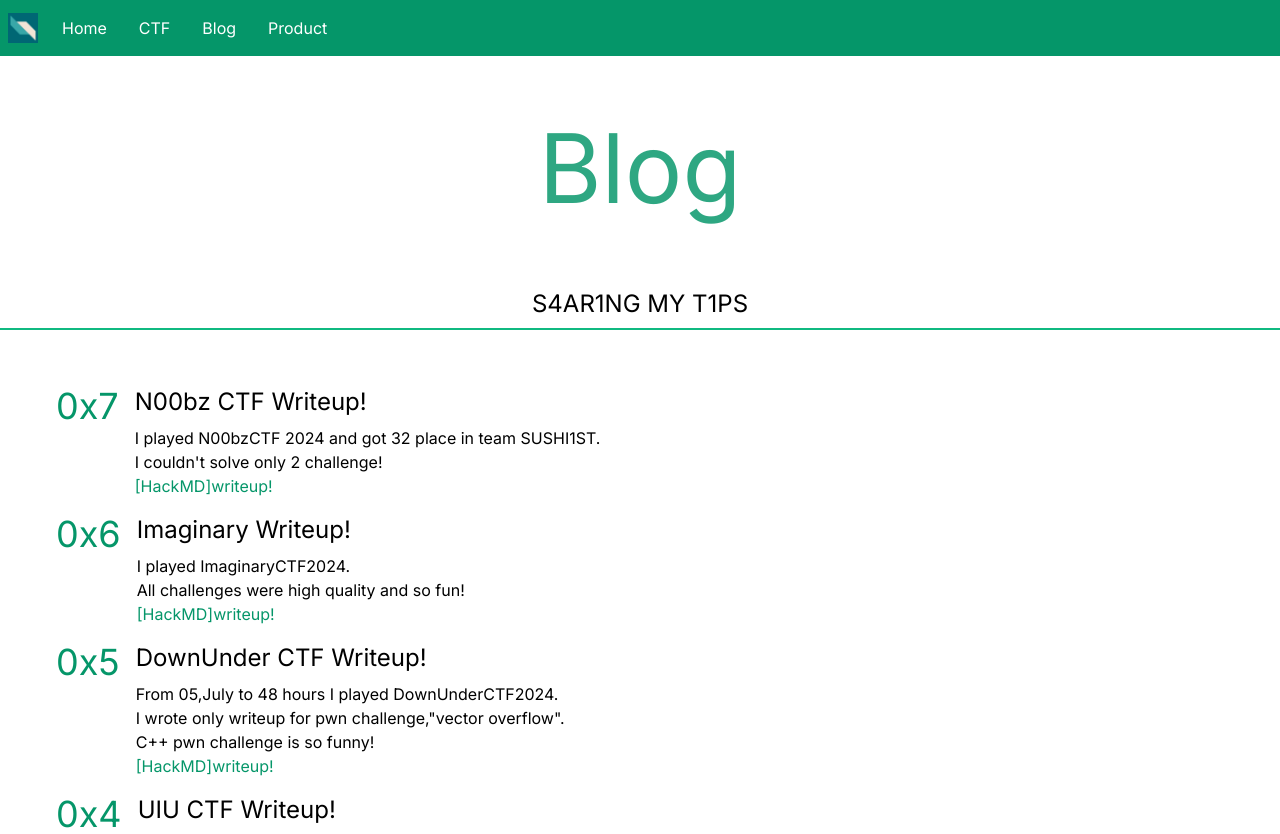
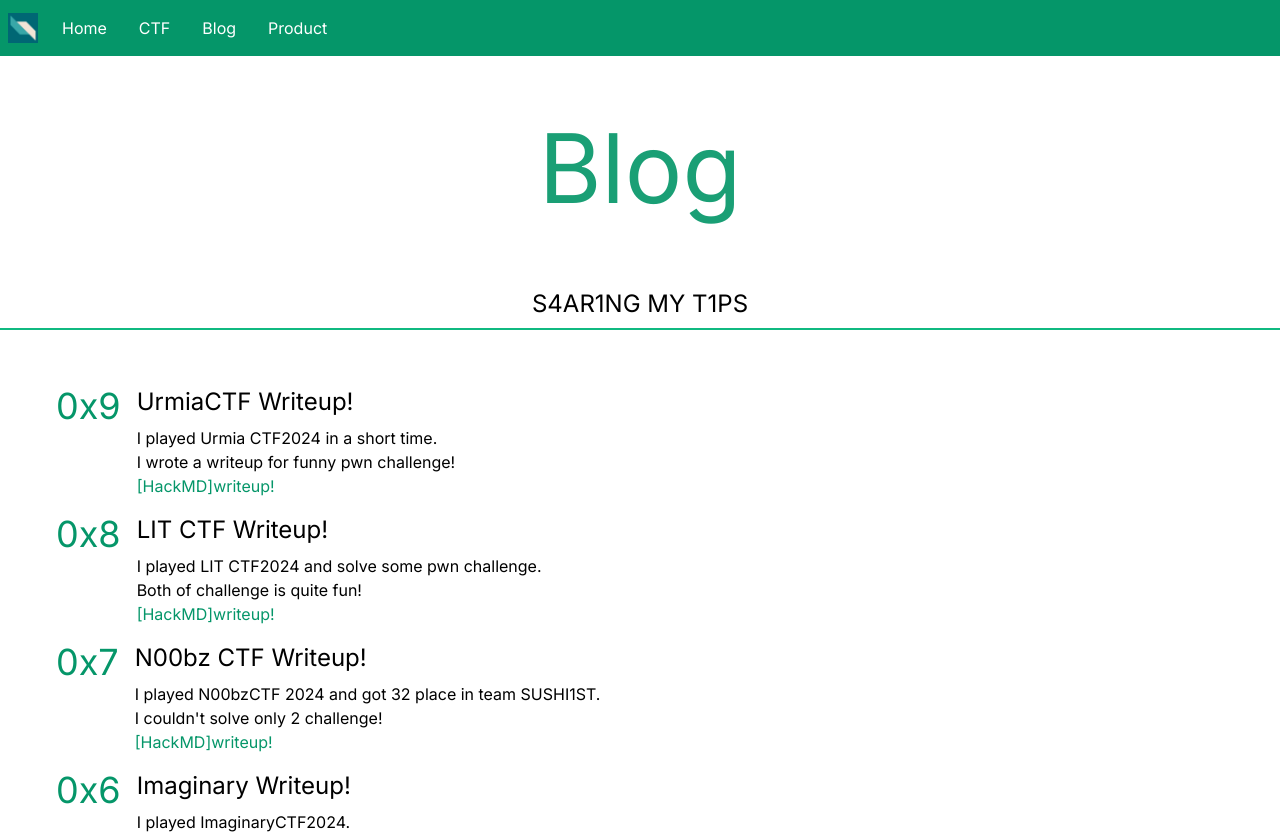
Before and after one commit to Yayoi-cs/my-next, a Next.js app: page /blog in a window 1280 px wide. Shown: the top 834 px of the page. Built offline with nearby package versions, Linux system fonts and the light colour scheme.

Commit message:
add ieraeCTF

```diff
--- a/src/app/blog/page.tsx
+++ b/src/app/blog/page.tsx
@@ -17,6 +17,34 @@ export default function Blog() {
                         </div>
                         <div className={"p-12 flex flex-col border-t-2 border-t-emerald-500"}>
                             <div className={"flex flex-col"}>
+																<div className={"flex flex-row"}>
+                                    <p className={"m-2 text-emerald-600 text-4xl"}>0x9</p>
+                                    <div>
+                                        <p className={"m-2 text-2xl"}>UrmiaCTF Writeup!</p>
+                                        <p className={"m-2"}>
+                                            I played Urmia CTF2024 in a short time.<br/>
+                                            I wrote a writeup for funny pwn challenge!<br />
+                                            <a className={"text-emerald-600 hover:underline"}
+                                               href={"https://hackmd.io/@tsuneki/HyOELF220"}>
+                                                [HackMD]writeup!
+                                            </a>
+                                        </p>
+                                    </div>
+                                </div>
+																<div className={"flex flex-row"}>
+                                    <p className={"m-2 text-emerald-600 text-4xl"}>0x8</p>
+                                    <div>
+                                        <p className={"m-2 text-2xl"}>LIT CTF Writeup!</p>
+                                        <p className={"m-2"}>
+                                            I played LIT CTF2024 and solve some pwn challenge.<br/>
+                                            Both of challenge is quite fun!<br />
+                                            <a className={"text-emerald-600 hover:underline"}
+                                               href={"https://hackmd.io/@tsuneki/rkCGIIucC"}>
+                                                [HackMD]writeup!
+                                            </a>
+                                        </p>
+                                    </div>
+                                </div>
                                 <div className={"flex flex-row"}>
                                     <p className={"m-2 text-emerald-600 text-4xl"}>0x7</p>
                                     <div>
--- a/src/app/ctf/page.tsx
+++ b/src/app/ctf/page.tsx
@@ -18,7 +18,7 @@ export default function Home() {
             title: "0x2 WaniCTF2024",
             imgSrc: "/images/wani.png",
             altText: "wani image",
-            participant: "Team : SUSHI1ST",
+            participant: "Team : SUSH1st",
             rank: "8th"
         },
         {
@@ -39,7 +39,7 @@ export default function Home() {
             title: "0x5 N00BZCTF 2024",
             imgSrc: "/images/noobz.png",
             altText: "noobz image",
-            participant: "Team : SUSHI1ST",
+            participant: "Team : SUSH1st",
             rank: "32nd"
         },
         {
@@ -47,6 +47,13 @@ export default function Home() {
             imgSrc: "/images/alpaca1.png",
             altText: "alpaca image",
             participant: "Solo @ k0080",
+            rank: "17th"
+        },
+				{
+            title: "0x7 IERAE CTF 2024",
+            imgSrc: "/images/ierae.png",
+            altText: "ierae image",
+            participant: "Team : SUSH1st",
             rank: "17th"
         }
     ];
@@ -208,6 +215,9 @@ export default function Home() {
                               <a href={"https://tryhackme.com/r/room/introtocoldsystemforensics"}
                                className={"text-emerald-600 hover:underline m-1"}>[Intro to Cold System
 															 Forensics](https://tryhackme.com/r/room/introtocoldsystemforensics) </a>
+                               <a href={"https://tryhackme.com/r/room/forensicimaging"}
+                               className={"text-emerald-600 hover:underline m-1"}>[Forensic
+															 Imaging](https://tryhackme.com/r/room/forensicimaging) </a>
 
                         </div>
                     </div>
```
Also changed, not shown: public/images/ierae.png (added).
